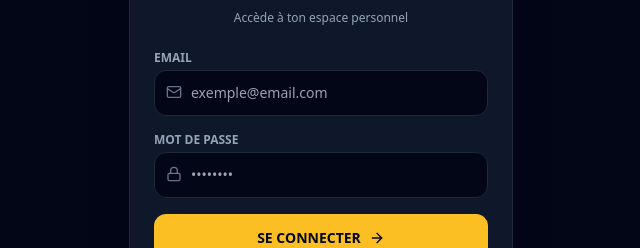
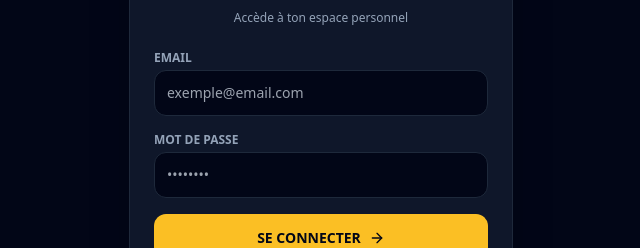
Before and after one commit to Juez34/coaching-vip, a Next.js app: page /login in a window 1280 px wide. Shown: the part 286-534 px from the top of the page, without its empty margins (319-959 px from the left). Built offline with nearby package versions, Linux system fonts and the light colour scheme; no server answers.

Commit message:
Update page.js

```diff
--- a/app/login/page.js
+++ b/app/login/page.js
@@ -11,9 +11,9 @@ export default function Login() {
   const [loading, setLoading] = useState(false);
 
   const redirectUser = (userRole) => {
-    if (userRole === "admin") window.location.href = "/admin";
-    else if (userRole === "coach") window.location.href = "/coach";
-    else window.location.href = "/client";
+    if (userRole === "admin") window.location.assign("/admin");
+    else if (userRole === "coach") window.location.assign("/coach");
+    else window.location.assign("/client");
   };
 
   const handleAuth = async (e) => {
@@ -27,7 +27,6 @@ export default function Login() {
         if (error) throw error;
 
         if (data.user) {
-          // Création du profil associé
           const { error: profileError } = await supabase.from("profiles").upsert([
             {
               id: data.user.id,
@@ -44,20 +43,17 @@ export default function Login() {
         const { data, error } = await supabase.auth.signInWithPassword({ email, password });
         if (error) throw error;
 
-        // Récupération du rôle
-        const { data: profile, error: profileError } = await supabase
+        // On récupère le profil
+        const { data: profile } = await supabase
           .from("profiles")
           .select("role")
           .eq("id", data.user.id)
-          .single();
+          .maybeSingle();
 
-        // Si le profil n'existe pas encore dans la table profiles, on le crée par défaut en 'client'
-        if (profileError || !profile) {
-          await supabase.from("profiles").insert([{ id: data.user.id, role: "client" }]);
-          redirectUser("client");
-        } else {
-          redirectUser(profile.role);
-        }
+        const userRole = profile?.role || "client";
+
+        // Redirection directe vers le bon espace
+        redirectUser(userRole);
       }
     } catch (err) {
       alert(err.message || "Erreur d'authentification");
@@ -114,32 +110,26 @@ export default function Login() {
 
           <div>
             <label className="block text-xs font-bold uppercase text-slate-400 mb-1">Email</label>
-            <div className="relative">
-              <Mail className="w-4 h-4 text-slate-500 absolute left-3 top-3.5" />
             <input
               type="email"
               placeholder="exemple@email.com"
               value={email}
               onChange={(e) => setEmail(e.target.value)}
-                className="w-full bg-slate-950 border border-slate-800 rounded-xl py-3 pl-9 pr-3 text-sm text-white focus:outline-none focus:border-amber-400"
+              className="w-full bg-slate-950 border border-slate-800 rounded-xl py-3 px-3 text-sm text-white focus:outline-none focus:border-amber-400"
               required
             />
-            </div>
           </div>
 
           <div>
             <label className="block text-xs font-bold uppercase text-slate-400 mb-1">Mot de passe</label>
-            <div className="relative">
-              <Lock className="w-4 h-4 text-slate-500 absolute left-3 top-3.5" />
             <input
               type="password"
               placeholder="••••••••"
               value={password}
               onChange={(e) => setPassword(e.target.value)}
-                className="w-full bg-slate-950 border border-slate-800 rounded-xl py-3 pl-9 pr-3 text-sm text-white focus:outline-none focus:border-amber-400"
+              className="w-full bg-slate-950 border border-slate-800 rounded-xl py-3 px-3 text-sm text-white focus:outline-none focus:border-amber-400"
               required
             />
-            </div>
           </div>
 
           <button
```
Lines whose indentation alone changed are shown as unchanged.
